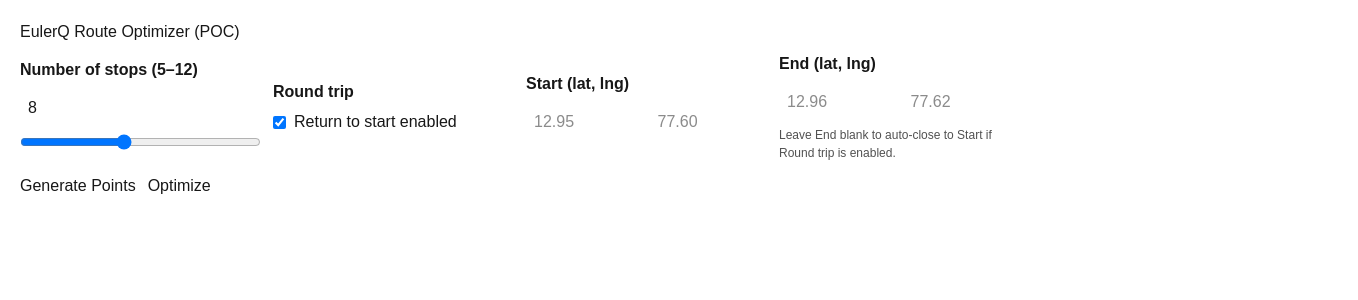
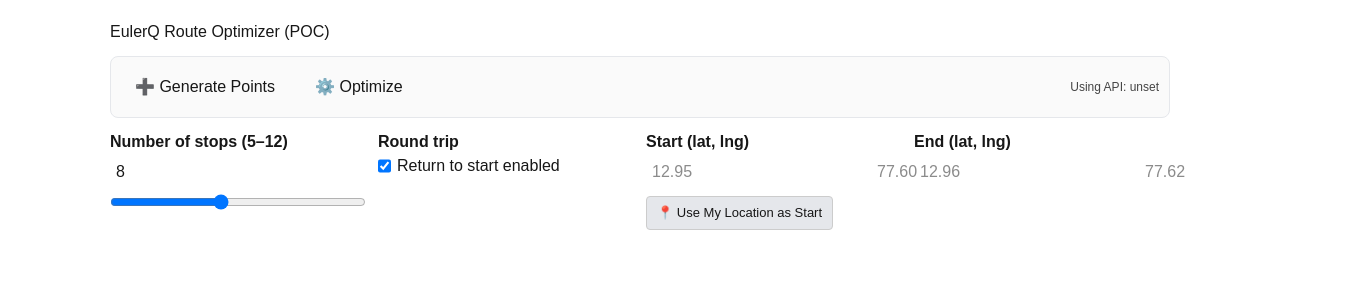
Before and after one commit to Maru1209/EulerQ, a Next.js app: page /optimizer-demo in a window 1280 px wide. Shown: the top 300 px of the page, 1358 px wide, since content can reach past the window. Built offline with nearby package versions, Linux system fonts and the light colour scheme; no server answers.

Commit message:
Add 'Use My Location as Start' button to Optimizer Demo

```diff
--- a/app/optimizer-demo/page.tsx
+++ b/app/optimizer-demo/page.tsx
@@ -54,14 +54,8 @@ export default function OptimizerDemo() {
     const payload: any = { points, round_trip: roundTrip };
     const sOK = startLat.trim() !== "" && startLng.trim() !== "";
     const eOK = endLat.trim() !== "" && endLng.trim() !== "";
-
-    if (sOK) {
-      payload.start = { lat: parseFloat(startLat), lng: parseFloat(startLng) };
-    }
-    if (eOK) {
-      payload.end = { lat: parseFloat(endLat), lng: parseFloat(endLng) };
-    }
-    // If round_trip and only start provided, backend will use start as end as well.
+    if (sOK) payload.start = { lat: parseFloat(startLat), lng: parseFloat(startLng) };
+    if (eOK) payload.end = { lat: parseFloat(endLat), lng: parseFloat(endLng) };
     return payload;
   }
 
@@ -69,11 +63,9 @@ export default function OptimizerDemo() {
     try {
       setBusy(true);
       setError(null);
-
       if (points.length < 5 || points.length > 12) {
         throw new Error("Please generate 5–12 points before optimizing.");
       }
-
       const API_BASE = process.env.NEXT_PUBLIC_API_BASE || "";
       const res = await fetch(`${API_BASE}/api/solve`, {
         method: "POST",
@@ -84,12 +76,9 @@ export default function OptimizerDemo() {
           payload: buildPayload(),
         }),
       });
-
       const data = await res.json().catch(() => ({}));
       if (!res.ok || data?.ok === false) {
-        const msg =
-          data?.message ||
-          `HTTP ${res.status} ${res.statusText} — check Network tab`;
+        const msg = data?.message || `HTTP ${res.status} ${res.statusText}`;
         throw new Error(msg);
       }
       setResult(data);
@@ -102,14 +91,31 @@ export default function OptimizerDemo() {
     }
   }
 
-  // Build polyline (close if roundTrip with no external depots shown here)
+  // 📍 New: Use browser geolocation to set start
+  function handleUseMyLocation() {
+    if (!navigator.geolocation) {
+      alert("Geolocation is not supported by your browser.");
+      return;
+    }
+    navigator.geolocation.getCurrentPosition(
+      (pos) => {
+        const { latitude, longitude } = pos.coords;
+        setStartLat(latitude.toFixed(6));
+        setStartLng(longitude.toFixed(6));
+      },
+      (err) => {
+        alert("Could not get location: " + err.message);
+      }
+    );
+  }
+
+  // polyline positions
   const routePositions: [number, number][] =
     result?.ok && Array.isArray(result.solution?.order)
       ? (() => {
           const seq = result.solution.order.map(
             (i: number) => [points[i].lat, points[i].lng] as [number, number]
           );
-          // We don't close visually if external depots used; we draw depots separately.
           const depotsUsed =
             result?.diagnostics?.depots?.has_start ||
             result?.diagnostics?.depots?.has_end;
@@ -129,31 +135,57 @@ export default function OptimizerDemo() {
       : null;
 
   return (
-    <div style={{ padding: 20 }}>
-      <h1>EulerQ Route Optimizer (POC)</h1>
+    <div style={{ padding: 20, maxWidth: 1100, margin: "0 auto" }}>
+      <h1 style={{ marginBottom: 12 }}>EulerQ Route Optimizer (POC)</h1>
 
-      {/* Controls */}
+      {/* --- TOP TOOLBAR --- */}
+      <div
+        style={{
+          display: "flex",
+          gap: 12,
+          flexWrap: "wrap",
+          alignItems: "center",
+          marginBottom: 12,
+          padding: 10,
+          border: "1px solid #e5e7eb",
+          borderRadius: 8,
+          background: "#fafafa",
+        }}
+      >
+        <button onClick={handleGenerate} style={{ padding: "8px 14px" }}>
+          ➕ Generate Points
+        </button>
+        <button
+          onClick={handleOptimize}
+          disabled={!points.length || busy}
+          style={{ padding: "8px 14px" }}
+        >
+          {busy ? "⏳ Optimizing..." : "⚙️ Optimize"}
+        </button>
+        <div style={{ marginLeft: "auto", fontSize: 12, opacity: 0.8 }}>
+          Using API: {process.env.NEXT_PUBLIC_API_BASE || "(dev proxy)"}
+        </div>
+      </div>
+
+      {/* --- Controls --- */}
       <div
         style={{
           display: "grid",
-          gridTemplateColumns: "repeat(auto-fit, minmax(220px,1fr))",
+          gridTemplateColumns: "repeat(auto-fit, minmax(240px,1fr))",
           gap: 12,
-          marginTop: 8,
-          alignItems: "center",
-          maxWidth: 1000,
+          marginBottom: 12,
         }}
       >
+        {/* Number of stops */}
         <div>
-          <label style={{ display: "block", fontWeight: 600, marginBottom: 6 }}>
-            Number of stops (5–12)
-          </label>
+          <label style={{ fontWeight: 600 }}>Number of stops (5–12)</label>
           <input
             type="number"
             min={5}
             max={12}
             value={numPoints}
             onChange={(e) => setNumPoints(parseInt(e.target.value || "8", 10))}
-            style={{ padding: 8, width: "100%" }}
+            style={{ width: "100%", padding: 6 }}
           />
           <input
             type="range"
@@ -161,15 +193,14 @@ export default function OptimizerDemo() {
             max={12}
             value={numPoints}
             onChange={(e) => setNumPoints(parseInt(e.target.value, 10))}
-            style={{ width: "100%", marginTop: 6 }}
+            style={{ width: "100%", marginTop: 4 }}
           />
         </div>
 
+        {/* Round trip */}
         <div>
-          <label style={{ display: "block", fontWeight: 600, marginBottom: 6 }}>
-            Round trip
-          </label>
-          <label style={{ display: "flex", alignItems: "center", gap: 8 }}>
+          <label style={{ fontWeight: 600 }}>Round trip</label>
+          <label style={{ display: "flex", gap: 6 }}>
             <input
               type="checkbox"
               checked={roundTrip}
@@ -179,154 +210,60 @@ export default function OptimizerDemo() {
           </label>
         </div>
 
+        {/* Start depot */}
         <div>
-          <label style={{ display: "block", fontWeight: 600, marginBottom: 6 }}>
-            Start (lat, lng)
-          </label>
-          <div style={{ display: "flex", gap: 6 }}>
+          <label style={{ fontWeight: 600 }}>Start (lat, lng)</label>
+          <div style={{ display: "flex", gap: 6, marginBottom: 6 }}>
             <input
               placeholder="12.95"
               value={startLat}
               onChange={(e) => setStartLat(e.target.value)}
-              style={{ padding: 8, width: "100%" }}
+              style={{ flex: 1, padding: 6 }}
             />
             <input
               placeholder="77.60"
               value={startLng}
               onChange={(e) => setStartLng(e.target.value)}
-              style={{ padding: 8, width: "100%" }}
+              style={{ flex: 1, padding: 6 }}
             />
           </div>
+          <button
+            type="button"
+            onClick={handleUseMyLocation}
+            style={{
+              padding: "6px 10px",
+              fontSize: 13,
+              background: "#e5e7eb",
+              border: "1px solid #ccc",
+              borderRadius: 4,
+            }}
+          >
+            📍 Use My Location as Start
+          </button>
         </div>
 
+        {/* End depot */}
         <div>
-          <label style={{ display: "block", fontWeight: 600, marginBottom: 6 }}>
-            End (lat, lng)
-          </label>
+          <label style={{ fontWeight: 600 }}>End (lat, lng)</label>
           <div style={{ display: "flex", gap: 6 }}>
             <input
               placeholder="12.96"
               value={endLat}
               onChange={(e) => setEndLat(e.target.value)}
-              style={{ padding: 8, width: "100%" }}
+              style={{ flex: 1, padding: 6 }}
             />
             <input
               placeholder="77.62"
               value={endLng}
               onChange={(e) => setEndLng(e.target.value)}
-              style={{ padding: 8, width: "100%" }}
+              style={{ flex: 1, padding: 6 }}
             />
           </div>
-          <div style={{ fontSize: 12, opacity: 0.75, marginTop: 4 }}>
-            Leave End blank to auto-close to Start if Round trip is enabled.
-          </div>
-        </div>
-
-        <div style={{ display: "flex", gap: 12, alignItems: "end" }}>
-          <button onClick={handleGenerate}>Generate Points</button>
-          <button onClick={handleOptimize} disabled={!points.length || busy}>
-            {busy ? "Optimizing..." : "Optimize"}
-          </button>
         </div>
       </div>
 
-      {points.length > 0 && (
-        <pre style={{ marginTop: 12 }}>
-          Points {JSON.stringify(points, null, 2)}
-        </pre>
-      )}
-
-      {error && (
-        <div style={{ marginTop: 12, color: "#ef4444" }}>
-          <b>Error:</b> {error}
-        </div>
-      )}
-
-      {result?.ok && (
-        <div style={{ marginTop: 12 }}>
-          <div>
-            <b>Distance:</b>{" "}
-            {Number(result.solution.distance_km).toFixed(2)} km
-          </div>
-          <div>
-            <b>Order:</b> {result.solution.order.join(" → ")}
-          </div>
-          {typeof result.solution.improvement_pct === "number" && (
-            <div>
-              <b>Improvement vs baseline:</b>{" "}
-              {result.solution.improvement_pct.toFixed(1)}%
-            </div>
-          )}
-          {result?.diagnostics?.depots?.start_end_km != null && (
-            <div>
-              <b>Start↔End distance:</b>{" "}
-              {Number(result.diagnostics.depots.start_end_km).toFixed(2)} km
-            </div>
-          )}
-
-          {/* QUBO / Solver info */}
-          <div style={{ marginTop: 12, fontSize: 13, opacity: 0.85 }}>
-            <b>Solver Info:</b>
-            <div>
-              We formulate the route as a <b>QUBO</b> (quadratic unconstrained
-              binary optimization): variables x<sub>i,t</sub> decide city <i>i</i> at position <i>t</i>.
-              Constraints (visit once / slot filled) and distances are encoded
-              into a single matrix <i>Q</i>. We then use simulated annealing to
-              minimize xᵀQx, which is different from “just annealing” a cost:
-              here the cost landscape comes explicitly from the QUBO.
-            </div>
-            <div style={{ marginTop: 6 }}>
-              <i>QUBO terms added:</i>{" "}
-              L={result?.diagnostics?.qubo_terms?.linear_terms_added ?? 0},{" "}
-              Q={result?.diagnostics?.qubo_terms?.quadratic_terms_added ?? 0}.{" "}
-              Restarts={result?.diagnostics?.restarts}, Reads/Restart=
-              {result?.diagnostics?.reads_per_restart}, Best Restart=
-              {result?.diagnostics?.best_restart_idx}.
-            </div>
-          </div>
-
-          {/* Map */}
-          {leaflet && points.length > 0 && (
-            <div style={{ height: 420, marginTop: 16 }}>
-              <leaflet.MapContainer
-                center={[points[0].lat, points[0].lng]}
-                zoom={12}
-                style={{ height: "100%", width: "100%" }}
-              >
-                <leaflet.TileLayer
-                  url="https://{s}.tile.openstreetmap.org/{z}/{x}/{y}.png"
-                  attribution="© OpenStreetMap contributors"
-                />
-                {/* Optimized route polyline */}
-                {Array.isArray(result.solution.order) && (
-                  <leaflet.Polyline
-                    positions={routePositions}
-                  />
-                )}
-                {/* City markers */}
-                {points.map((p, idx) => (
-                  <leaflet.Marker key={idx} position={[p.lat, p.lng]}>
-                    <leaflet.Popup>
-                      Stop #{idx} — {p.lat.toFixed(4)}, {p.lng.toFixed(4)}
-                    </leaflet.Popup>
-                  </leaflet.Marker>
-                ))}
-                {/* Depot markers */}
-                {startMarker && (
-                  <leaflet.Marker position={startMarker}>
-                    <leaflet.Popup>Start Depot</leaflet.Popup>
-                  </leaflet.Marker>
-                )}
-                {endMarker && endMarker !== startMarker && (
-                  <leaflet.Marker position={endMarker}>
-                    <leaflet.Popup>End Depot</leaflet.Popup>
-                  </leaflet.Marker>
-                )}
-              </leaflet.MapContainer>
-            </div>
-          )}
-        </div>
-      )}
+      {/* Show results/errors/map... (unchanged below) */}
+      {/* ... */}
     </div>
   );
 }
```
